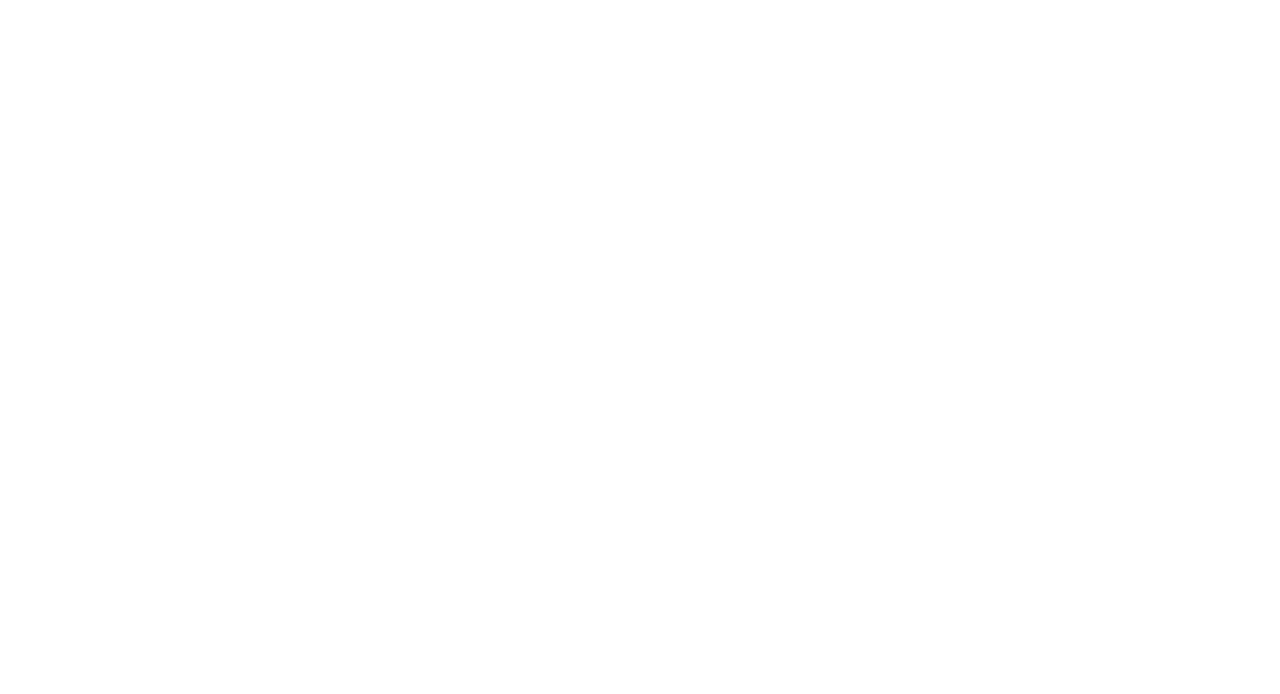
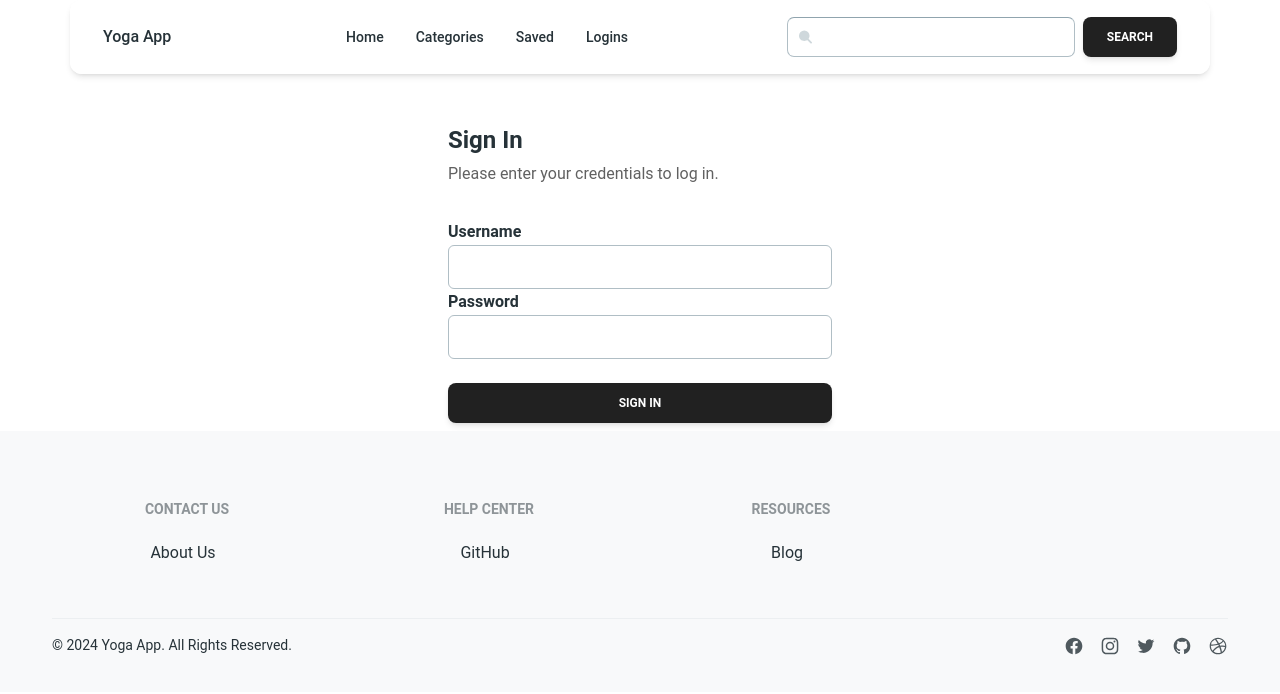
Before and after one commit to tasbehanawaz/YOGA_APP, a React (Vite) app in the folder frontend/: page /signin in a window 1280 px wide. Before the commit this address had no page. Shown: the top 694 px of the page. Built offline with nearby package versions, Linux system fonts and the light colour scheme.

Commit message:
implemented the sign In functionality

```diff
--- a/frontend/src/App.jsx
+++ b/frontend/src/App.jsx
@@ -5,6 +5,7 @@
 import Categories from './Pages/categories/categories';
 import Login from './Pages/login/logins';
 import Result from './Pages/result/result';
+import SignIn from './components/signIn/signIn';
 
 function App() {
   return (
@@ -35,6 +36,14 @@
             </Layout>
           }
         />
+        <Route
+          path="/signin"
+          element={
+            <Layout>
+              <SignIn />
+            </Layout>
+          }
+        />
 
         <Route
           path="/search"
--- /dev/null
+++ b/frontend/src/Pages/signin/signin.jsx
@@ -0,0 +1,7 @@
+import SignIn from '../../components/SignIn';  // Adjust the path as necessary
+
+function SignInPage() {
+    return <SignIn />;
+}
+
+export default SignInPage;
--- a/frontend/src/components/form/form.jsx
+++ b/frontend/src/components/form/form.jsx
@@ -1,5 +1,5 @@
-import { useState } from 'react';
-import { useNavigate } from 'react-router-dom';
+import  { useState } from 'react';
+import { useNavigate, Link } from 'react-router-dom'; // Import Link from react-router-dom
 import {
   Card,
   Input,
@@ -51,7 +51,6 @@
     }
   };
 
-
   return (
     <div className="form_container">
       <Card color="transparent" shadow={false}>
@@ -92,7 +91,7 @@
           <Checkbox label="I agree to the Terms and Conditions" />
           <Button type="submit" className="mt-6" fullWidth>Sign Up</Button>
           <Typography color="gray" className="mt-4 text-center font-normal">
-            Already have an account? <a href="#" className="font-medium text-gray-900">Sign In</a>
+            Already have an account? <Link to="/signin" className="font-medium text-gray-900">Sign In</Link>
           </Typography>
         </form>
       </Card>
--- /dev/null
+++ b/frontend/src/components/signIn/signIn.css
@@ -0,0 +1,8 @@
+.signIn_container {
+    display: flex;
+    flex-direction: column;
+    justify-content: center;
+    align-items: center;
+    margin-top: 50px;
+    margin-bottom: 30px;
+  }
--- /dev/null
+++ b/frontend/src/components/signIn/signIn.jsx
@@ -0,0 +1,72 @@
+import  { useState } from 'react';
+import { useNavigate } from 'react-router-dom';
+import {
+  Card,
+  Input,
+  Button,
+  Typography,
+} from '@material-tailwind/react';
+import './signIn.css'; // Ensure you have the same CSS styles as your signup form
+
+function SignIn() {
+    const [username, setUsername] = useState('');
+    const [password, setPassword] = useState('');
+    const [error, setError] = useState('');
+    const [success, setSuccess] = useState('');
+    const navigate = useNavigate();
+
+    const handleSignIn = async (event) => {
+        event.preventDefault();
+        const response = await fetch('http://localhost:8001/signin.php', {
+            method: 'POST',
+            headers: { 'Content-Type': 'application/x-www-form-urlencoded' },
+            body: new URLSearchParams({ username, password })
+        });
+        const data = await response.json();
+        if (data.success) {
+            setSuccess("Sign-in successful. Redirecting..."); // Set success message
+            setTimeout(() => {
+                navigate('/');  // Delay and then redirect to the home page
+            }, 500); // Delay in milliseconds
+        } else {
+            setError(data.error);
+        }
+    };
+
+    return (
+        <div className="form_container">
+            <Card color="transparent" shadow={false}>
+                <Typography variant="h4" color="blue-gray">Sign In</Typography>
+                <Typography color="gray" className="mt-1 font-normal">
+                    Please enter your credentials to log in.
+                </Typography>
+                {error && <div className="text-red-500">{error}</div>}
+                {success && <div className="text-green-500">{success}</div>}
+                <form onSubmit={handleSignIn} className="mt-8 mb-2 w-80 max-w-screen-lg sm:w-96">
+                    <div className="mb-1 flex flex-col">
+                        <Typography variant="h6" color="blue-gray">Username</Typography>
+                        <Input
+                            size="lg"
+                            placeholder="Your Username"
+                            value={username}
+                            onChange={e => setUsername(e.target.value)}
+                            className="!border-t-blue-gray-200 focus:!border-t-gray-900"
+                        />
+                        <Typography variant="h6" color="blue-gray">Password</Typography>
+                        <Input
+                            type="password"
+                            size="lg"
+                            placeholder="Password"
+                            value={password}
+                            onChange={e => setPassword(e.target.value)}
+                            className="!border-t-blue-gray-200 focus:!border-t-gray-900"
+                        />
+                    </div>
+                    <Button type="submit" className="mt-6" fullWidth>Sign In</Button>
+                </form>
+            </Card>
+        </div>
+    );
+}
+
+export default SignIn;
```
Also changed, not shown: 2 other files (tests, documents, lock files or other folders).
